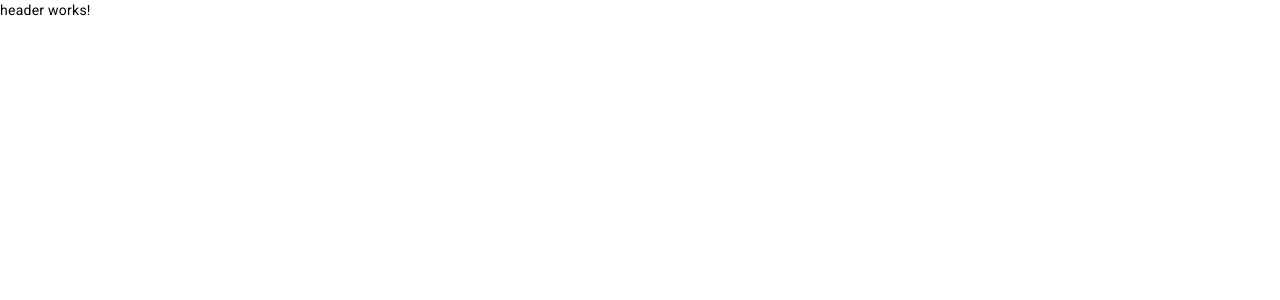
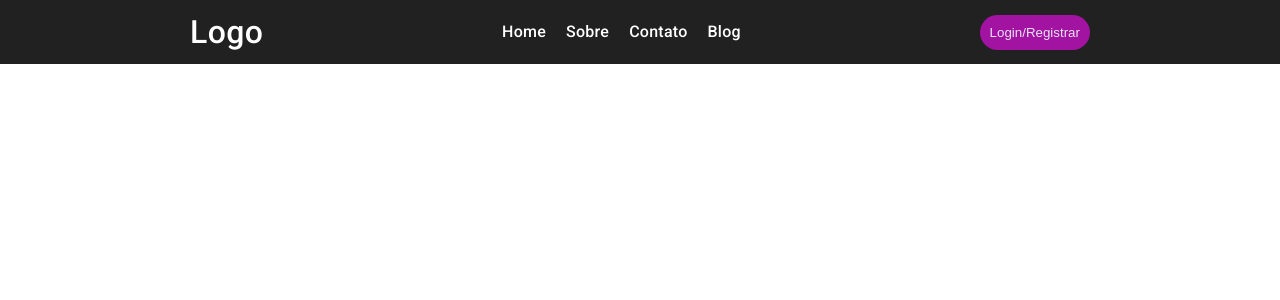
Before and after one commit to devleo-m/quickpanel, an Angular app in the folder frontend/quickpanel-front/: page / in a window 1280 px wide. Shown: the top 300 px of the page. Built offline with nearby package versions, Linux system fonts and the light colour scheme.

Commit message:
Header completo

```diff
--- a/frontend/quickpanel-front/src/app/components/index/header/header.component.html
+++ b/frontend/quickpanel-front/src/app/components/index/header/header.component.html
@@ -1 +1,14 @@
-<p>header works!</p>
+<mat-toolbar>
+    <header>
+        <h1>Logo</h1>
+        <ul>
+            <li>Home</li>
+            <li>Sobre</li>
+            <li>Contato</li>
+            <li>Blog</li>
+        </ul>
+        <button>
+            Login/Registrar
+        </button>
+    </header>
+</mat-toolbar>
--- a/frontend/quickpanel-front/src/app/components/index/header/header.component.scss
+++ b/frontend/quickpanel-front/src/app/components/index/header/header.component.scss
@@ -0,0 +1,38 @@
+header{
+    display: flex;
+    justify-content: space-between;
+    align-items: center;
+    width: 100%;
+    max-width: 900px;
+    margin: auto;
+
+    h1{
+        font-size: 2rem;
+    }
+
+    ul{
+        display: flex;
+        margin: 10px;
+        text-decoration: none;
+        li{
+            font-size: 1rem;
+            margin: 0 10px;
+            text-decoration: none;
+            list-style-type: none
+        }
+    }
+
+    button{
+        padding: 10px;
+        cursor: pointer;
+        background-color: #a213a2;
+        color: rgba(240, 248, 255, 0.907);
+        border-radius: 20px;
+        border: 0;
+    }
+
+    button:hover{
+        background-color: #791079;
+        color: aliceblue;
+    }
+}
--- a/frontend/quickpanel-front/src/styles.scss
+++ b/frontend/quickpanel-front/src/styles.scss
@@ -1,3 +1,10 @@
 /* You can add global styles to this file, and also import other style files */
+*{ margin: 0; padding: 0; box-sizing: border-box; }
 html, body { height: 100%; }
 body { margin: 0; font-family: Roboto, "Helvetica Neue", sans-serif; }
+
+.container{
+    display: flex;
+    width: 100%;
+    justify-content: center;
+}
```
Also changed, not shown: frontend/quickpanel-front/src/app/components/index/header/header.component.ts (line endings or trailing spaces).
